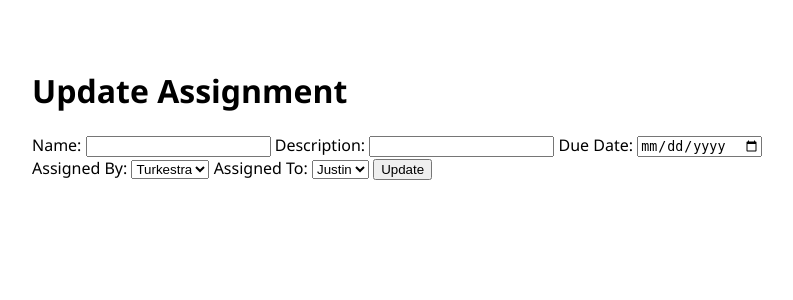
After one commit to Justinjp126/flaskWorkshop, a Flask app: page /update/assignment/1 in a window 1280 px wide. The commit adds this page. Shown: the top 300 px of the page, without its empty margins (208-1001 px from the left). Run offline with Flask 3, Linux system fonts and the light colour scheme.

Commit message:
Add update feature to assignment table

```diff
--- a/app.py
+++ b/app.py
@@ -209,6 +209,28 @@ def addGrade(id):
         return render_template("addGrade.html", grade=grade)
 
 
+@app.route("/update/assignment/<int:id>", methods=["GET", "POST"])
+def updateAssignment(id):
+    assignment = Assignment.query.get_or_404(id)
+    professors = Professor.query.all()
+    students = Student.query.all()
+
+    if request.method == "POST":
+        assignment.name = request.form["assignmentName"]
+        assignment.description = request.form["assignmentDescription"]
+        assignment.due_date = datetime.strptime(request.form["assignmentDueDate"], '%Y-%m-%d')
+        assignment.professor_id = request.form["assignmentProfessorId"]
+        assignment.student_id = request.form["assignmentStudentId"]
+
+        try:
+            db.session.commit()
+            return redirect("/")
+        except:
+            return "Error updating assignment"
+    else:
+        return render_template("updateAssignment.html", professors=professors, students=students, assignment=assignment)
+
+
 @app.route("/update/professor/<int:id>", methods=["GET", "POST"])
 def updateProfessor(id):
     professor = Professor.query.get_or_404(id)
--- /dev/null
+++ b/templates/updateAssignment.html
@@ -0,0 +1,36 @@
+{% extends 'base.html' %}
+
+{% block head %}
+<title>Assignment Assigner</title>
+{% endblock %}
+
+{% block body %}
+
+<div class="content">
+    <h1>Update Assignment</h1>
+
+    <form action="/update/assignment/{{assignment.id}}" method="POST">
+        <input type="hidden" name="action" value="addAssignment">
+        <label for="assignmentName">Name: </label>
+        <input required type="text" label name="assignmentName" id="assignmentName">
+        <label for="assignmentDescription">Description: </label>
+        <input required type="text" label name="assignmentDescription" id="assignmentDescription">
+        <label for="assignmentDueDate">Due Date: </label>
+        <input required type="date" label name="assignmentDueDate" id="assignmentDueDate">
+        <label for="assignmentProfessorId">Assigned By: </label>
+        <select name="assignmentProfessorId" id="assignmentProfessorId">
+            {% for professor in professors %}
+            <option value="{{professor.id}}">{{professor.name}}</option>
+            {% endfor %}
+        </select>
+        <label for="assignmentStudentId">Assigned To: </label>
+        <select name="assignmentStudentId" id="assignmentStudentId">
+            {% for student in students %}
+            <option value="{{student.id}}">{{student.name}}</option>
+            {% endfor %}
+        </select>
+        <input type="submit" value="Update">
+    </form>
+</div>
+
+{% endblock %}
```
Also changed, not shown: templates/index.html (+6 -6 lines), assignment.db.
